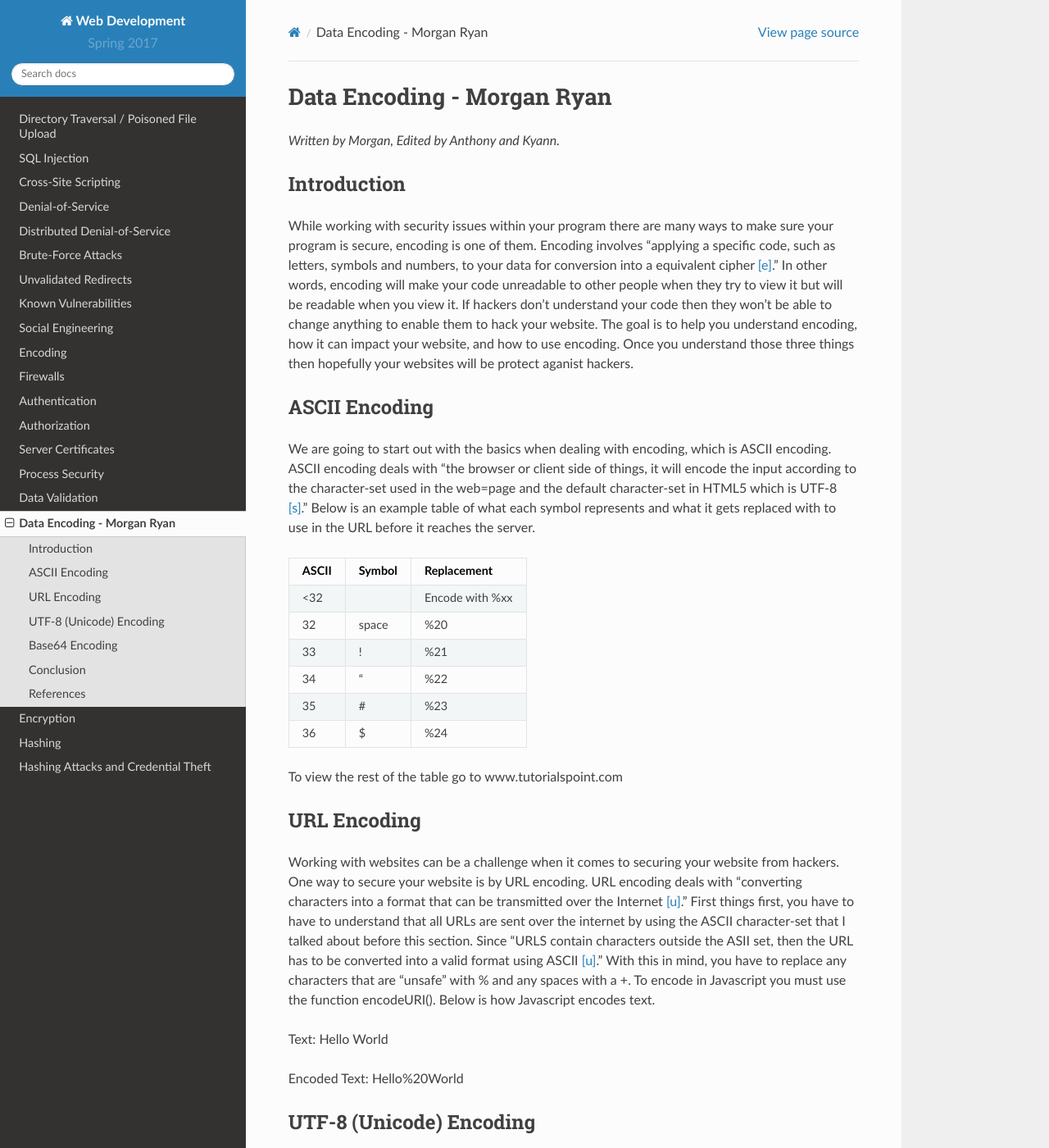
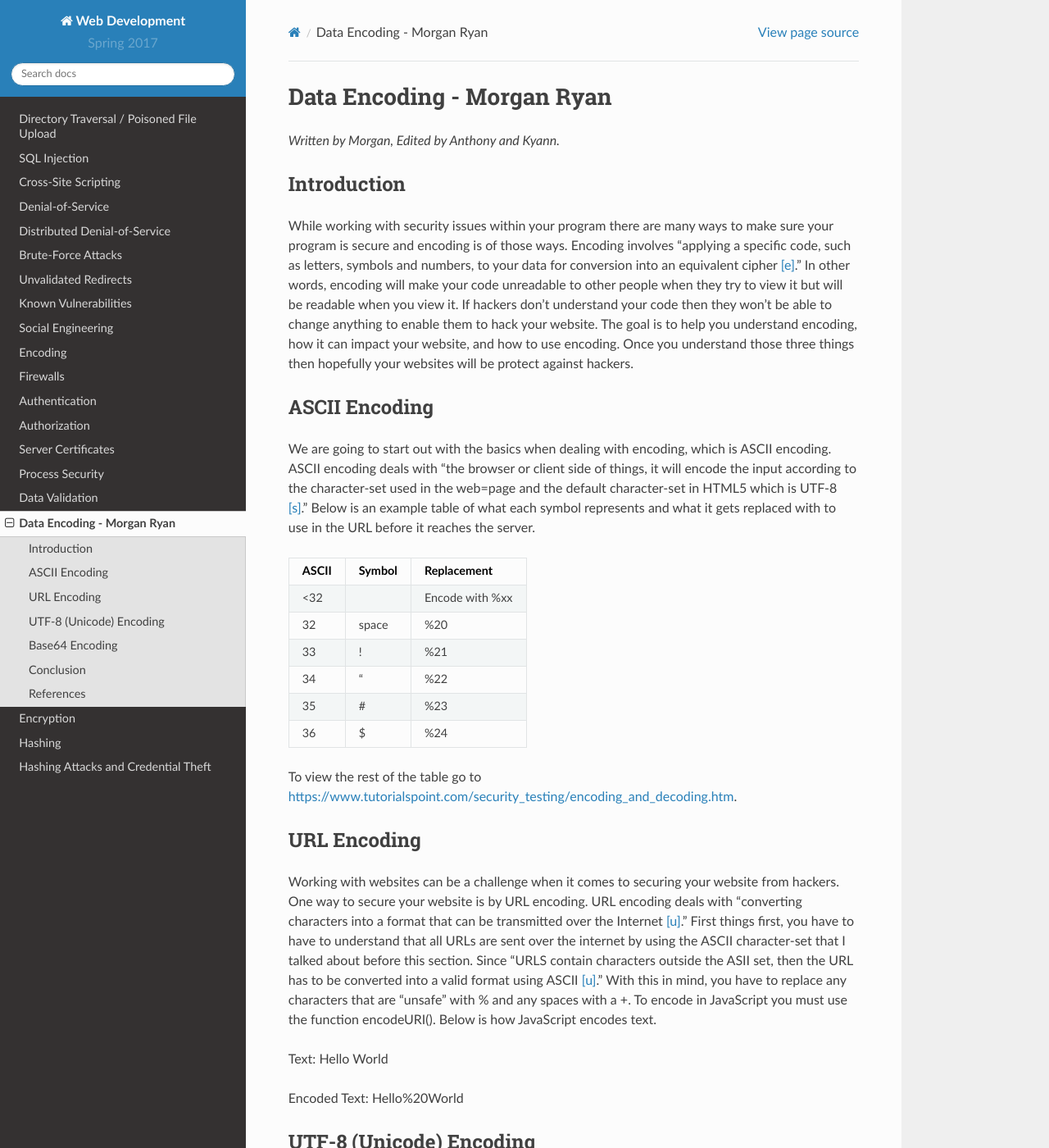
Before and after one commit to pvcraven/2017_web_security, a Sphinx documentation site: the page built from source/data_encoding/data_encoding.rst, in a window 1280 px wide and 1400 px high. Shown: the whole window at 82% size. Built offline with Sphinx 7.4.7 and the Read the Docs theme 2.0.0, drawn with Linux system fonts in a browser that asks for light colours; some of the changed text lies outside the part shown.

Commit message:
no message

```diff
--- a/source/data_encoding/data_encoding.rst
+++ b/source/data_encoding/data_encoding.rst
@@ -6,7 +6,7 @@
 Introduction
 ------------
 
-While working with security issues within your program there are many ways to make sure your program is secure, encoding is one of them. Encoding involves "applying a specific code, such as letters, symbols and numbers, to your data for conversion into a equivalent cipher [e]_." In other words, encoding will make your code unreadable to other people when they try to view it but will be readable when you view it. If hackers don't understand your code then they won't be able to change anything to enable them to hack your website. The goal is to help you understand encoding, how it can impact your website, and how to use encoding. Once you understand those three things then hopefully your websites will be protect aganist hackers.
+While working with security issues within your program there are many ways to make sure your program is secure and encoding is of those ways. Encoding involves "applying a specific code, such as letters, symbols and numbers, to your data for conversion into an equivalent cipher [e]_." In other words, encoding will make your code unreadable to other people when they try to view it but will be readable when you view it. If hackers don't understand your code then they won't be able to change anything to enable them to hack your website. The goal is to help you understand encoding, how it can impact your website, and how to use encoding. Once you understand those three things then hopefully your websites will be protect against hackers.
 
 
 ASCII Encoding
@@ -80,7 +80,7 @@
 Base64 Encoding
 ---------------
 
-Lastly, "Base64 is a group of similar binary-to-text encoding schemes that represent binary data in an ASCII string format by translating it into a radix-64 representation [b]_." In Javascript there is one function that is used when encoding Base64 strings: btoa(). Using this function "creates a Base64 encoded ASCII string from a string of binary data [b]_." Below is an example code of how to use the function btoa().
+Lastly, "Base64 is a group of similar binary-to-text encoding schemes that represent binary data in an ASCII string format by translating it into a radix-64 representation [b]_." In JavaScript there is one function that is used when encoding Base64 strings: btoa(). Using this function "creates a Base64 encoded ASCII string from a string of binary data [b]_." Below is an example code of how to use the function btoa().
 
 .. code-block:: plain
 
@@ -109,7 +109,7 @@
 
 .. [b]	"`Base64 Encoding and Decoding <https://developer.mozilla.org/en-US/docs/Web/API/WindowBase64/Base64_encoding_and_decoding>`_", Mozilla Developer Network. Web. 25 Feb. 2017.
 
-..	[s]	"Security Testing Encoding <https://www.tutorialspoint.com/security_testing/encoding_and_decoding.htm>`_", Tutorialspoint Simplyeasylearning. Web. 25 Feb. 2017.
+.. [s]	"Security Testing Encoding <https://www.tutorialspoint.com/security_testing/encoding_and_decoding.htm>`_", Tutorialspoint Simplyeasylearning. Web. 25 Feb. 2017.
 
 .. [Image] "Unicode <https://en.wikipedia.org/wiki/Unicode>`_", Wikipedia. Web. 25 Feb. 2017.
 
```
Also changed, not shown: other parts of source/data_encoding/data_encoding.rst (+4 -4 lines).
